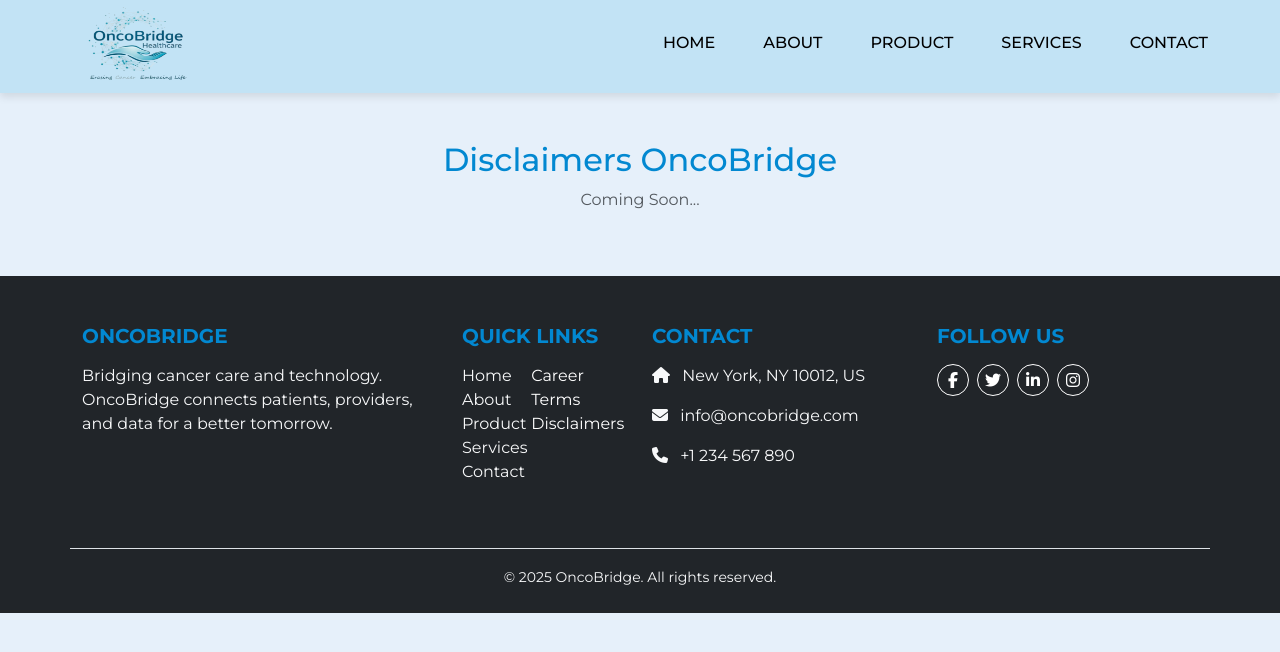
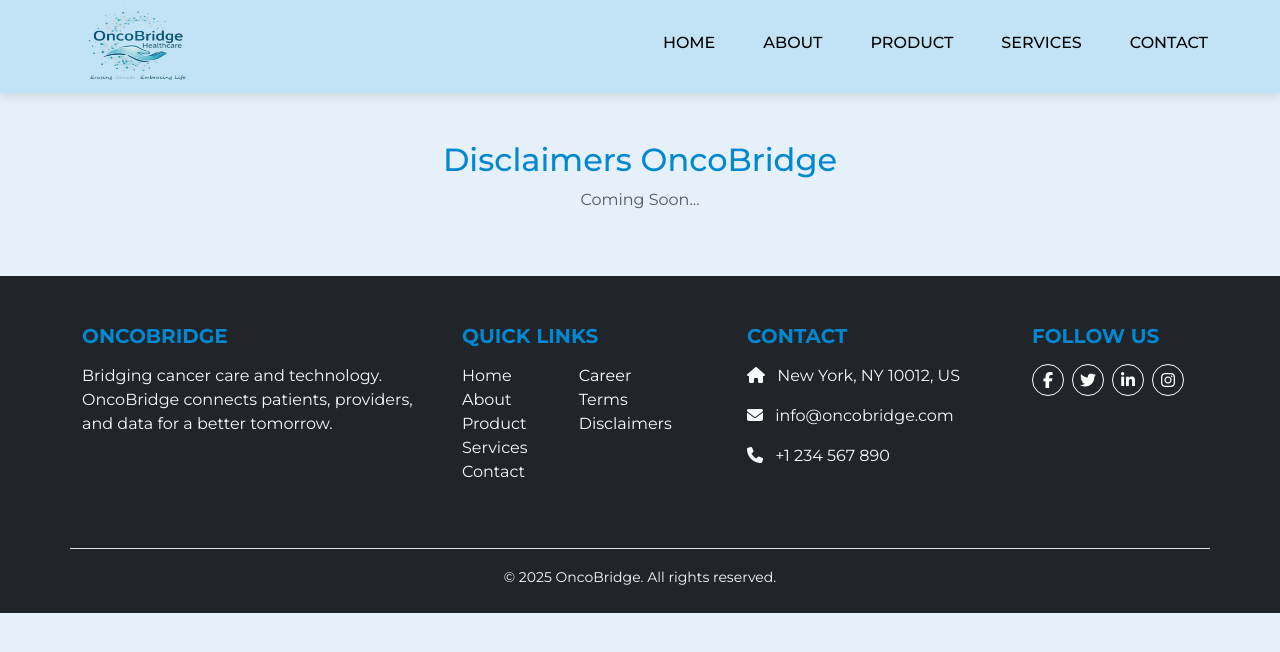
Before and after one commit to jiteshmunda/oncobridge, a React (Vite) app: page /disclaimers in a window 1280 px wide. Shown: the top 652 px of the page. Built offline with nearby package versions, Linux system fonts and the light colour scheme.

Commit message:
Initial commit

```diff
--- a/src/components/Footer.jsx
+++ b/src/components/Footer.jsx
@@ -16,9 +16,9 @@
           </div>
 
           {/* Quick Links */}
-          <div className="col-md-2 mb-4">
+          <div className="col-md-3 mb-4">
             <h5 className="text-uppercase fw-bold mb-3">Quick Links</h5>
-            <div className='d-flex'>
+            <div className='d-flex justify-content-end'>
             <ul className="list-unstyled">
               <li><a href="#home" className="text-light text-decoration-none">Home</a></li>
               <li><a href="#about" className="text-light text-decoration-none">About</a></li>
```
